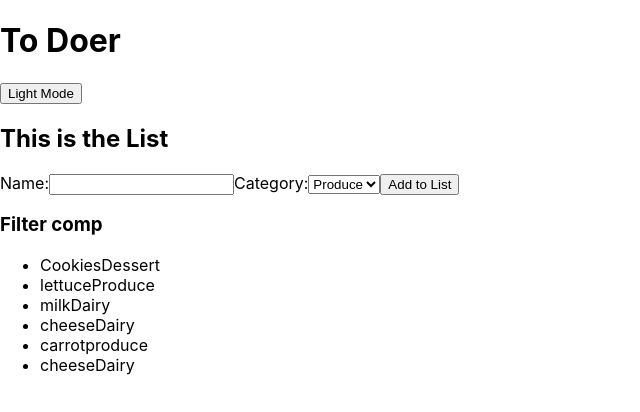
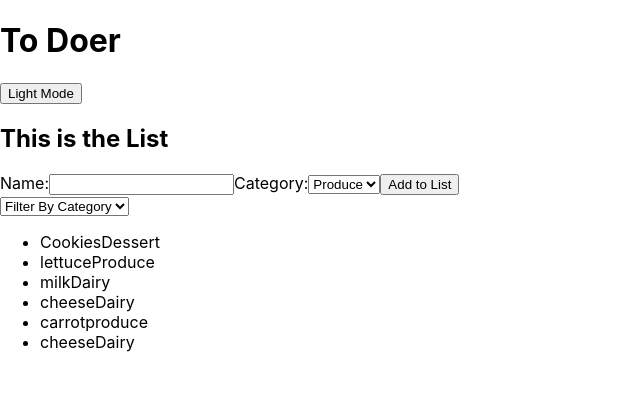
Before and after one commit to ctcoded/get-er-done, a React (Create React App) app: page / in a window 1280 px wide. Shown: the top 412 px of the page, without its empty margins (0-640 px from the left). Built offline with nearby package versions, Linux system fonts and the light colour scheme; data requests are answered from the project's data file.

Commit message:
filter applied

```diff
--- a/src/components/Filter.js
+++ b/src/components/Filter.js
@@ -1,8 +1,19 @@
 import React from 'react';
 
-function Filter () {
+function Filter ({category, onCategoryChange}) {
     return (
-        <h3>Filter comp</h3>
+        <div>
+            <select
+                name="filter"
+                value={category}
+                onChange={(e) => onCategoryChange(e.target.value)}
+            >
+                <option value="All">Filter By Category</option>
+                <option value="Produce">Produce</option>
+                <option value="Dairy">Dairy</option>
+                <option value="Dessert">Dessert</option>
+            </select>
+        </div>
     )
 }
 
--- a/src/components/List.js
+++ b/src/components/List.js
@@ -19,6 +19,10 @@ function List() {
 
     console.log(items)
 
+    function handleCategoryChange(category) {
+        setSelectedCategory(category);
+    }
+
     const itemsToDisplay = items.filter((item) => {
         if (selectedCategory === "All") return true;
 
@@ -30,7 +34,10 @@ function List() {
         <div>
             <h2>This is the List</h2>
             <ItemForm onAddItem={handleAdditem} />
-            <Filter />
+            <Filter
+                category={selectedCategory}
+                onCategoryChange={handleCategoryChange}
+            />
             <ul>
                 {itemsToDisplay.map((item) => (
                     <ListItem key = {item.id} item = {item} />
```
